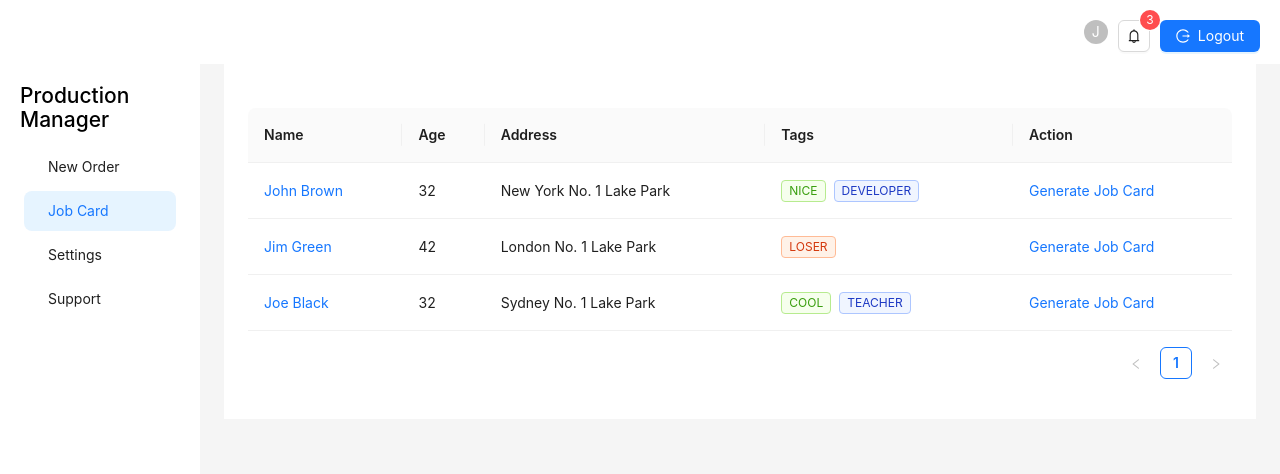
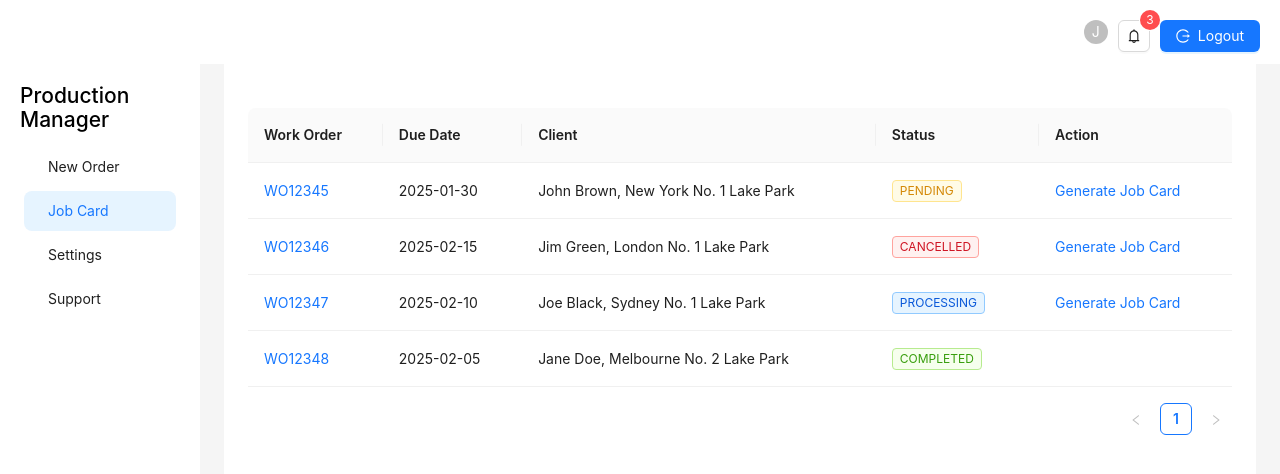
Before and after one commit to zeezaglobal/inventory-management, a React (Create React App) app: page /dashboard in a window 1280 px wide. Both pictures are taken after a click on the item "Job Card". Shown: the top 474 px of the page. Built offline with nearby package versions, Linux system fonts and the light colour scheme.

Commit message:
Added address

```diff
--- a/src/components/TableComponent.jsx
+++ b/src/components/TableComponent.jsx
@@ -4,35 +4,49 @@ import { Space, Table, Tag } from 'antd';
 const TableComponent = ({ handleGenerateJobCard }) => {
   const columns = [
     {
-      title: 'Name',
-      dataIndex: 'name',
-      key: 'name',
+      title: 'Work Order',
+      dataIndex: 'workOrder',
+      key: 'workOrder',
       render: (text) => <a>{text}</a>,
     },
     {
-      title: 'Age',
-      dataIndex: 'age',
-      key: 'age',
+      title: 'Due Date',
+      dataIndex: 'dueDate',
+      key: 'dueDate',
     },
     {
-      title: 'Address',
-      dataIndex: 'address',
-      key: 'address',
+      title: 'Client',
+      dataIndex: 'client',
+      key: 'client',
     },
     {
-      title: 'Tags',
-      key: 'tags',
-      dataIndex: 'tags',
-      render: (_, { tags }) => (
+      title: 'Status',
+      key: 'status',
+      dataIndex: 'status',
+      render: (_, { status }) => (
         <>
-          {tags.map((tag) => {
-            let color = tag.length > 5 ? 'geekblue' : 'green';
-            if (tag === 'loser') {
-              color = 'volcano';
+          {status.map((statusItem) => {
+            let color;
+            switch (statusItem) {
+              case 'pending':
+                color = 'gold';
+                break;
+              case 'processing':
+                color = 'blue';
+                break;
+              case 'cancelled':
+                color = 'red';
+                break;
+              case 'completed':
+                color = 'green';
+                break;
+              default:
+                color = 'default';
+                break;
             }
             return (
-              <Tag color={color} key={tag}>
-                {tag.toUpperCase()}
+              <Tag color={color} key={statusItem}>
+                {statusItem.toUpperCase()}
               </Tag>
             );
           })}
@@ -44,7 +58,9 @@ const TableComponent = ({ handleGenerateJobCard }) => {
       key: 'action',
       render: (_, record) => (
         <Space size="middle">
-          <a onClick={() => handleGenerateJobCard(record)}>Generate Job Card</a>
+          {record.status.includes('completed') ? null : (
+            <a onClick={() => handleGenerateJobCard(record)}>Generate Job Card</a>
+          )}
         </Space>
       ),
     },
@@ -53,24 +69,31 @@ const TableComponent = ({ handleGenerateJobCard }) => {
   const data = [
     {
       key: '1',
-      name: 'John Brown',
-      age: 32,
-      address: 'New York No. 1 Lake Park',
-      tags: ['nice', 'developer'],
+      workOrder: 'WO12345',
+      dueDate: '2025-01-30',
+      client: 'John Brown, New York No. 1 Lake Park',
+      status: ['pending'],
     },
     {
       key: '2',
-      name: 'Jim Green',
-      age: 42,
-      address: 'London No. 1 Lake Park',
-      tags: ['loser'],
+      workOrder: 'WO12346',
+      dueDate: '2025-02-15',
+      client: 'Jim Green, London No. 1 Lake Park',
+      status: ['cancelled'],
     },
     {
       key: '3',
-      name: 'Joe Black',
-      age: 32,
-      address: 'Sydney No. 1 Lake Park',
-      tags: ['cool', 'teacher'],
+      workOrder: 'WO12347',
+      dueDate: '2025-02-10',
+      client: 'Joe Black, Sydney No. 1 Lake Park',
+      status: ['processing'],
+    },
+    {
+      key: '4',
+      workOrder: 'WO12348',
+      dueDate: '2025-02-05',
+      client: 'Jane Doe, Melbourne No. 2 Lake Park',
+      status: ['completed'],
     },
   ];
 
--- a/src/components/WorkOrderFeild.jsx
+++ b/src/components/WorkOrderFeild.jsx
@@ -13,7 +13,7 @@ export default function WorkOrderFeild({ workOrderNumber, setWorkOrder }) {
 
   return (
     <div>
-      <div style={{ marginRight: 12, marginBottom: 12 }}>
+      <div style={{ marginRight: 12}}>
         <Input
           addonBefore="WO#"
           placeholder="Work Order Number"
--- a/src/pages/Order.jsx
+++ b/src/pages/Order.jsx
@@ -2,7 +2,7 @@ import "../pages/Order.css";
 import React, { useState } from "react";
 import axios from "axios";
 import WorkOrderFeild from "../components/WorkOrderFeild";
-import { Button, InputNumber, DatePicker, Input,message } from "antd";
+import { Button, InputNumber, DatePicker, Input, message } from "antd";
 import ProductNameTable from "../components/ProductNameTable";
 
 const Order = () => {
@@ -36,30 +36,28 @@ const Order = () => {
       dueDate,
     };
 
-
     try {
       const response = await axios.post(
         "http://localhost:8080/api/workorders",
         updatedWorkOrder,
         {
           headers: {
-            'Content-Type': 'application/json', // Ensure the backend expects JSON
+            "Content-Type": "application/json", // Ensure the backend expects JSON
             // Add any other headers you might need (e.g., authentication tokens)
-          }
+          },
         }
       );
       console.log("Work order created successfully:", response.data);
       messageApi.open({
-        type: 'success',
-        content: 'Work Order Created',
+        type: "success",
+        content: "Work Order Created",
       });
     } catch (error) {
       console.error("Error creating work order:", error);
       messageApi.open({
-        type: 'error',
-        content: 'Something went wrong!! '+error.message,
+        type: "error",
+        content: "Something went wrong!! " + error.message,
       });
-
     }
   };
   const handleAddProduct = () => {
@@ -100,7 +98,9 @@ const Order = () => {
     const productKey = parseInt(key);
     setWorkOrder((prevWorkOrder) => ({
       ...prevWorkOrder,
-      products: prevWorkOrder.products.filter((_, index) => index !== productKey)
+      products: prevWorkOrder.products.filter(
+        (_, index) => index !== productKey
+      ),
     }));
   };
 
@@ -111,8 +111,17 @@ const Order = () => {
   return (
     <div className="parent">
       {contextHolder}
-      <WorkOrderFeild  workOrderNumber={workOrder.workOrderNumber}
-  setWorkOrder={setWorkOrder}/>
+      <div className="firstline">
+        <WorkOrderFeild
+          workOrderNumber={workOrder.workOrderNumber}
+          setWorkOrder={setWorkOrder}
+        />
+        <Input
+          placeholder="Enter Client Address"
+          value={productName}
+
+        />
+      </div>
       <DatePicker
         placeholder="Select Due Date"
         style={{ marginBottom: 12 }}
```
